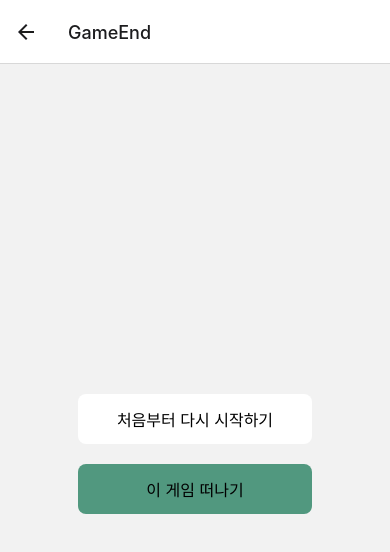
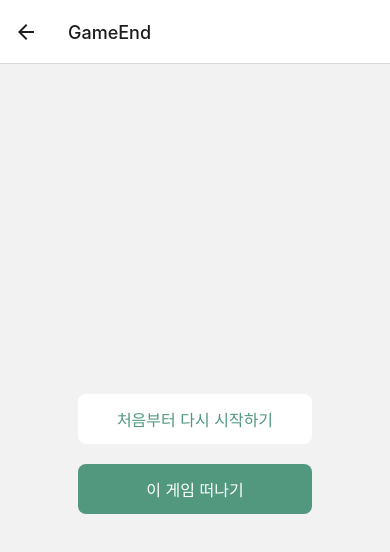
Before and after one commit to hanshinapt/h2h-frontend, a React Native app: screen /GameEnd in a window 390 px wide. Shown: the top 552 px of the page. Built offline with nearby package versions, Linux system fonts and the light colour scheme.

Commit message:
[fix] buttonComponent font color 변경되지 않는 이슈 해결

```diff
--- a/app/components/common/Button.tsx
+++ b/app/components/common/Button.tsx
@@ -14,9 +14,10 @@ const ButtonComponent = ({
 	bgColor,
 	onPress,
 }: ButtonComponentProps) => {
+	console.log(color, bgColor);
 	return (
-		<ButtonWrapper color={color} bgColor={bgColor} onPress={onPress}>
-			<ButtonText>{text}</ButtonText>
+		<ButtonWrapper bgColor={bgColor} onPress={onPress}>
+			<ButtonText color={color}>{text}</ButtonText>
 		</ButtonWrapper>
 	);
 };
@@ -24,7 +25,6 @@ const ButtonComponent = ({
 export default ButtonComponent;
 
 const ButtonWrapper = styled.TouchableOpacity<{
-	color?: string;
 	bgColor?: string;
 }>`
 	flex: 1;
@@ -34,11 +34,11 @@ const ButtonWrapper = styled.TouchableOpacity<{
 	padding: 8px;
 	gap: 16px;
 	border-radius: 8px;
-	color: ${(props) => props.color && props.color};
 	background-color: ${(props) => props.bgColor ?? 'white'};
 `;
 
-const ButtonText = styled.Text`
+const ButtonText = styled.Text<{ color?: string }>`
 	font-size: 16px;
 	text-align: center;
+	color: ${(props) => props.color && props.color};
 `;
```
